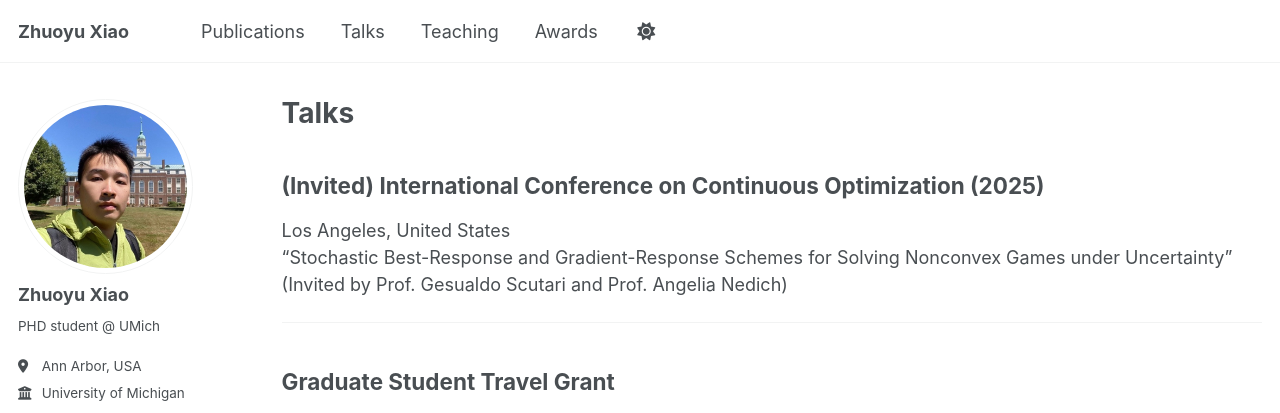
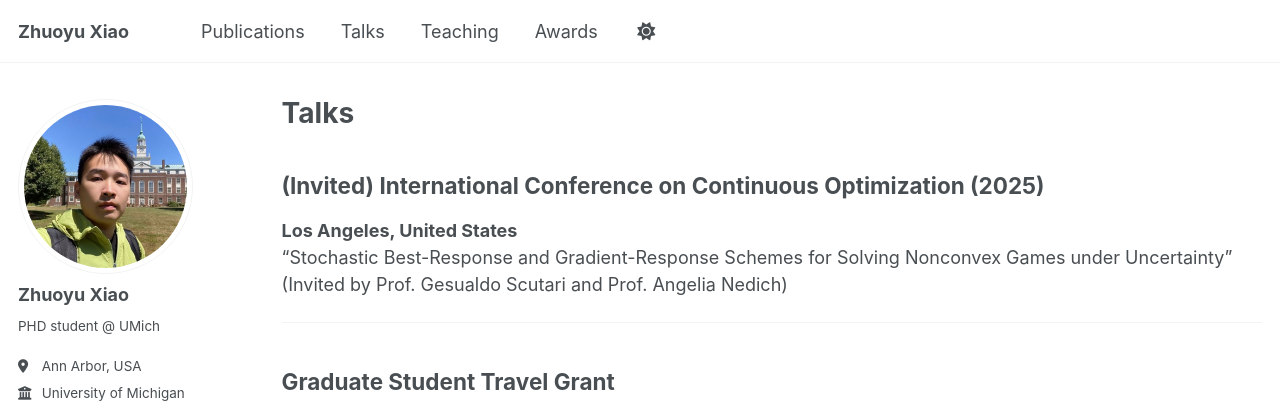
Before and after one commit to zyxiao97/zyxiao97.github.io, a Jekyll site: the page built from _pages/talks.md, in a window 1280 px wide. Shown: the top 413 px of the page. Built offline with Jekyll 4.4.1, drawn with Linux system fonts in a browser that asks for light colours; some web fonts are replaced.

```diff
--- a/_pages/talks.md
+++ b/_pages/talks.md
@@ -6,7 +6,7 @@ author_profile: true
 ---
 
 ## (Invited) International Conference on Continuous Optimization (2025)
-Los Angeles, United States
+**Los Angeles, United States**
 "Stochastic Best-Response and Gradient-Response Schemes for Solving Nonconvex Games under Uncertainty"
 (Invited by Prof. Gesualdo Scutari and Prof. Angelia Nedich)
 
```
